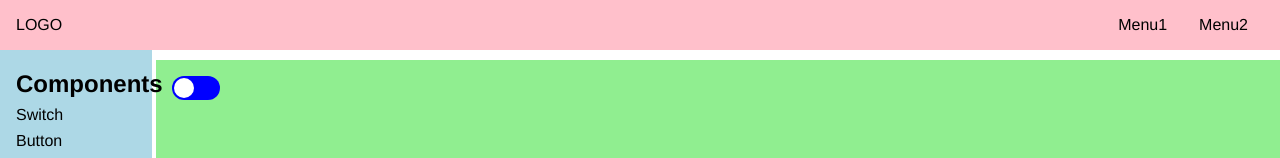
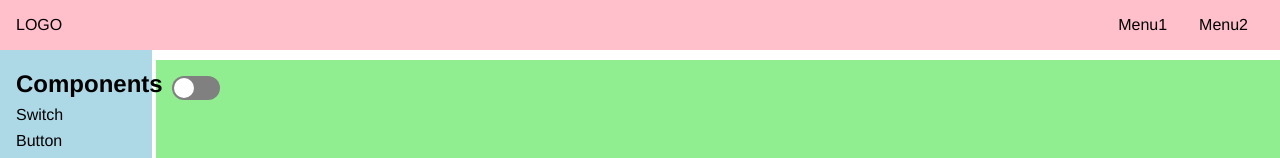
Before and after one commit to lavaboy1738/lava-UI, a Vue app: page /#/docs/switch in a window 1280 px wide. Shown: the top 158 px of the page. Built offline with nearby package versions, Linux system fonts and the light colour scheme.

Commit message:
switch toggle complete

```diff
--- a/src/library/Switch.vue
+++ b/src/library/Switch.vue
@@ -1,6 +1,19 @@
 <template>
-    <button> <span></span> </button>
+    <button :class="{checked: checked}" @click="toggle" > <span></span> </button>
 </template>
+
+<script lang="ts">
+import { ref } from 'vue'
+export default {
+    setup(){
+        const checked = ref(false);
+        const toggle = () => {
+            checked.value = !checked.value
+        }
+        return {checked, toggle}
+    }
+}
+</script>
 
 <style lang="scss" scoped>
     $height: 1.5rem;
@@ -8,11 +21,12 @@
     button{
         height: $height;
         width: $height * 2;
+        outline: none;
         border: none;
-        background: blue;
+        background: grey;
         border-radius: $height/2;
         position: relative;
-    }
+        cursor: pointer;
         span{
             position: absolute;
             top: 0.1rem;
@@ -21,5 +35,14 @@
             width: $height2;
             background: white;
             border-radius: $height2 / 2;
+            transition: 0.3s all ease;
+        }
+        &.checked{
+            background: blue;
+            span{
+                transition: 0.3s all ease;
+                left: calc(100% - #{$height2} - 0.1rem);
+            }
+        }
     }
 </style>
```
Lines whose indentation alone changed are shown as unchanged.
